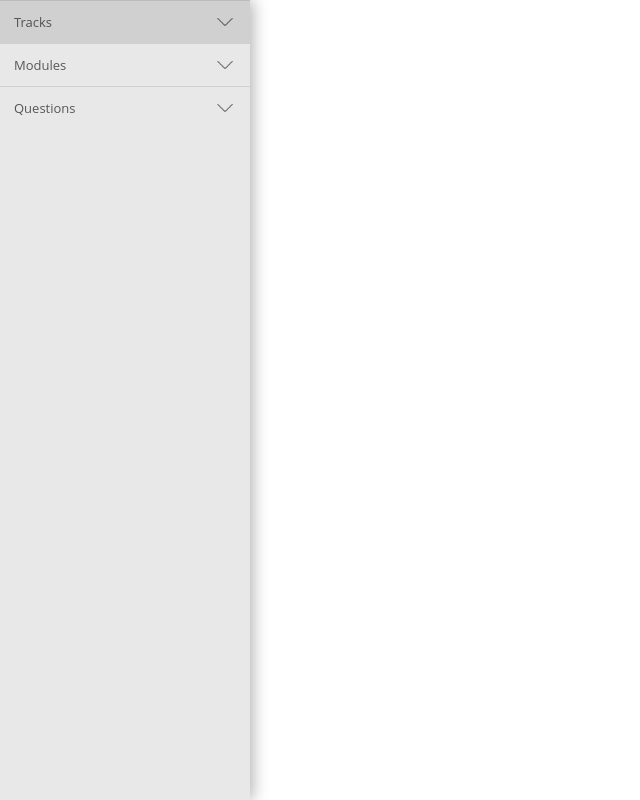
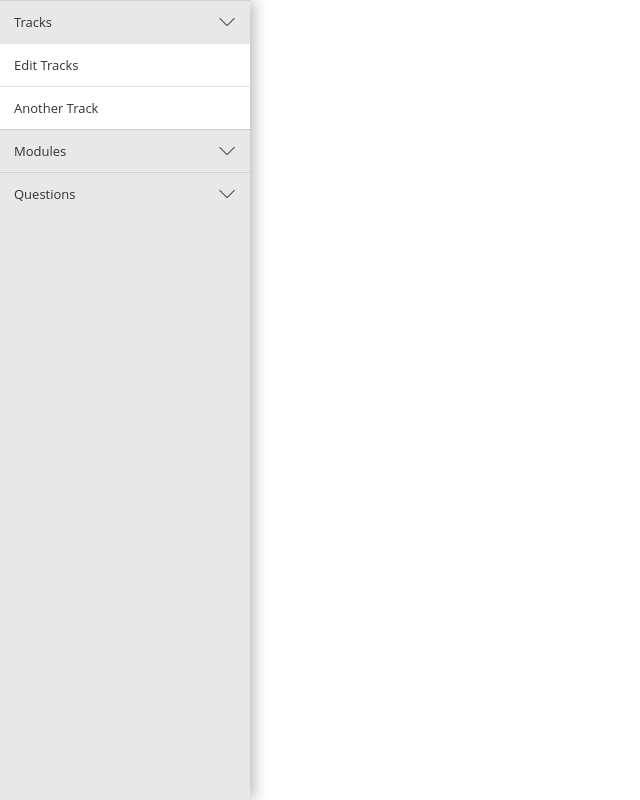
Before and after one commit to nusoft-io/erate-content-manager-1, a React app: page / in a window 1280 px wide. Both pictures are taken after a click on the item "Tracks". Shown: the whole page, without its empty margins (0-640 px from the left). Built offline with nearby package versions, Linux system fonts and the light colour scheme.

Commit message:
dynamic component rendering used

```diff
--- a/src/components/App.js
+++ b/src/components/App.js
@@ -1,14 +1,37 @@
 import React from "react";
+import { useState } from "react";
 import '../styles/App.scss';
 import Sidebar from "./Sidebar.jsx";
+import TracksComp from "./TracksComp.jsx";
+import ModulesComp from "./ModulesComp.jsx";
+import QuestionsComp from "./QuestionsComp.jsx";
 
 
 
 export default function App() {
+
+  const [activeComp, setActiveComp] = useState('initComp');
+
+  const renderComp = (comp) => {
+    switch (comp) {
+      case 'initComp':
+        return <initComp />;
+      case 'TracksComp':
+        return <TracksComp />;
+      case 'ModulesComp':
+        return <ModulesComp />;
+      case 'QuestionsComp':
+        return <QuestionsComp />;
+      default:
+        return <initComp />;
+    }
+  };
+
   return (
     <div className="app-container">
-      <Sidebar />
+      <Sidebar setActiveComp={setActiveComp} />
       <div className="content">
+        {renderComp(activeComp)}
       </div>
     </div>
   );
--- a/src/components/ModulesComp.jsx
+++ b/src/components/ModulesComp.jsx
@@ -4,13 +4,10 @@ import Sidebar from './Sidebar.jsx';
 function ModulesComp() {
   return (
     <>
-    <div className="app-container">
-      <Sidebar />
       <div className="content">
         module stuff
       </div>
-    </div>
-  </>
+    </>
   )
 }
 
--- a/src/components/QuestionsComp.jsx
+++ b/src/components/QuestionsComp.jsx
@@ -5,11 +5,8 @@ import Sidebar from './Sidebar.jsx';
 function QuestionsComp() {
   return (
     <>
-    <div className="app-container">
-      <Sidebar />
-      <div className="content">
-        questions stuff
-      </div>
+    <div className="content">
+      questions stuff
     </div>
   </>
   )
--- a/src/components/Sidebar.jsx
+++ b/src/components/Sidebar.jsx
@@ -1,38 +1,67 @@
-import React from 'react';
+import React, { useState } from 'react';
+import { Link } from 'react-router-dom';
 import '../styles/Sidebar.scss';
 import dropdownIcon from '../assets/icons/icons8-dropdown-50.png';
 
 
 
-function Sidebar() {
+function Sidebar({ setActiveComp }) {
+
+  // ------------------ STATE DECLARATIONS --------------------- //
+  const [expanded, setExpanded] = useState(false);
+
+
+  // ------------------ FUNCTION DECLARATIONS ------------------- //
+
+  // Function to toggle the expanded state of the sidebar menu
+  const toggleExpand = (item) => {
+    if (item === expanded) {
+      setExpanded(false)
+    } else {
+      setExpanded(item);
+    }
+  };
+
+
   return (
-    <>
     <div className='sidebar-container'>
-
       <ul className='sb-menu-container'>
         <li className='sb-menu-item'>
+          <div className='sb-menu-item-title' onClick={() => toggleExpand('TracksComp')}>
+            <Link to="#" onClick={() => setActiveComp('TracksComp')}>Tracks</Link>
+            <img src={dropdownIcon} alt="dropdown" />
+          </div>
+          {expanded === 'TracksComp' && (
+            <>
+              <li className='sb-submenu-item'>
                 <div className='sb-menu-item-title'>
-              <a href="/tracks">Tracks</a>
-              <img src={dropdownIcon} />
+                  <Link to="#" onClick={() => setActiveComp('TracksComp')}>Edit Tracks</Link>
+                </div>
+              </li>
+              {/* Add more dynamically rendered list items here */}
+              <li className='sb-submenu-item'>
+                <div className='sb-menu-item-title'>
+                  <Link to="#" onClick={() => setActiveComp('TracksComp')}>Another Track</Link>
+                </div>
+              </li>
+            </>
+          )}
+        </li>
+        <li className='sb-menu-item'>
+          <div className='sb-menu-item-title'>
+            <Link to="#" onClick={() => setActiveComp('ModulesComp')}>Modules</Link>
+            <img src={dropdownIcon} alt="dropdown" />
           </div>
         </li>
         <li className='sb-menu-item'>
           <div className='sb-menu-item-title'>
-          <a href="/modules">Modules</a>
-            <img src={dropdownIcon} />
-          </div>
-          </li>
-          <li className='sb-menu-item'>
-          <div className='sb-menu-item-title'>
-          <a href="/questions">Questions</a>
-            <img src={dropdownIcon} />
+            <Link to="#" onClick={() => setActiveComp('QuestionsComp')}>Questions</Link>
+            <img src={dropdownIcon} alt="dropdown" />
           </div>
         </li>
       </ul>
-
     </div>
-    </>
-  )
+  );
 }
 
 
--- a/src/components/TracksComp.jsx
+++ b/src/components/TracksComp.jsx
@@ -5,12 +5,9 @@ import '../styles/TracksComp.scss';
 function TracksComp() {
   return (
     <>
-    <div className="app-container">
-      <Sidebar />
       <div className="content">
         tracks stuff
       </div>
-    </div>
     </>
   )
 }
--- a/src/index.js
+++ b/src/index.js
@@ -12,12 +12,7 @@ const root = createRoot(document.getElementById("root"));
 root.render(
   <React.StrictMode>
     <BrowserRouter>
-      <Routes>
-        <Route path="/" element={<App />} />
-        <Route path="/tracks" element={<TracksComp />} />
-        <Route path="/modules" element={<ModulesComp />} />
-        <Route path="/questions" element={<QuestionsComp />} />
-      </Routes>
+      <App />
     </BrowserRouter>
   </React.StrictMode>
 );
--- a/src/styles/Sidebar.scss
+++ b/src/styles/Sidebar.scss
@@ -1,48 +1,63 @@
 $background-grey: #e8e8e8;
 $text-color: #333;
 
+
 .sidebar-container {
-  margin: 0 0 0 0;
+  margin: 0;
   height: 100vh;
   width: 250px;
   background-color: $background-grey;
   box-shadow: 3px 0 15px rgba(0, 0, 0, 0.3);
+  overflow-y: auto;
 }
 
 .sb-menu-container {
   margin: 0;
   padding: 0;
+  list-style: none;
 }
 
 .sb-menu-item {
-  list-style: none;
   color: $text-color;
   cursor: pointer;
-  height: 42px;
-  border-top: 1px solid rgba(0, 0, 0, 0.1);
   font-family: 'open sans', sans-serif;
   font-size: 13px;
+  border-top: 1px solid rgba(0, 0, 0, 0.1);
+  position: relative;
+}
 
-  img {
-    height: 18px;
-  }
+.sb-menu-item img {
+  height: 18px;
+}
 
-  a {
-    text-decoration: none;
-    color: $text-color;
-  }
+.sb-menu-item a {
+  text-decoration: none;
+  color: $text-color;
 }
 
 .sb-menu-item-title {
   display: flex;
   align-items: center;
   justify-content: space-between;
-  width: 88%;
-  opacity: 0.8;
-  margin-top: 12px;
-  padding-left: 14px;
+  padding: 12px 14px;
 }
 
-.sb-menu-item:hover {
-  background-color: rgba(0, 0, 0, 0.1);
+.sb-submenu-container {
+  position: absolute;
+  top: 100%;
+  left: 0;
+  background-color: white;
+  box-shadow: 0 2px 4px rgba(0, 0, 0, 0.1);
+  z-index: 1;
+  width: 100%;
 }
+
+.sb-submenu-item {
+  color: $text-color;
+  cursor: pointer;
+  font-family: 'open sans', sans-serif;
+  font-size: 13px;
+  border-top: 1px solid rgba(0, 0, 0, 0.1);
+  position: relative;
+  background-color: white;
+}
```
Lines whose indentation alone changed are shown as unchanged.
